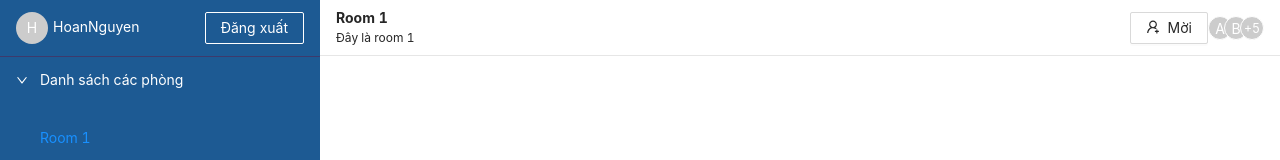
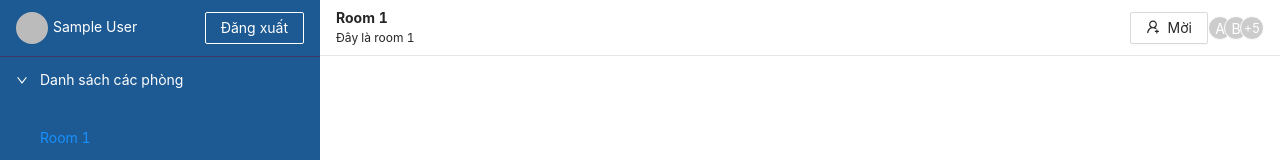
Before and after one commit to mro0okk/chat_app, a React (Create React App) app: page / in a window 1280 px wide. Shown: the top 160 px of the page. Built offline with nearby package versions, Linux system fonts and the light colour scheme; no server answers; sample sign-in values are in the browser's storage.

Commit message:
user avatar

```diff
--- a/src/component/ChatRoom/UserInfo.js
+++ b/src/component/ChatRoom/UserInfo.js
@@ -1,6 +1,8 @@
 import { Avatar, Button } from "antd"
 import Text from "antd/lib/typography/Text"
+import { useContext } from "react"
 import styled from "styled-components"
+import { AuthContext } from "../../Context/AuthProvider"
 import { auth } from "../../firebase/config"
 const WrapperStyled = styled.div`
 display:flex;
@@ -11,13 +13,16 @@ border-bottom: 1px solid rgba(83,38,83,0.6);
   color:white;
   margin-left: 5px;
 `
-
 function UserInfo() {
+  const { user } = useContext(AuthContext)
+  console.log(user)
   return (
     <WrapperStyled>
       <div>
-        <Avatar>H</Avatar>
-        <Text>HoanNguyen</Text>
+        <Avatar src={user.photoURL}>
+          {user.photoURL ? "" : user.displayName?.charAt(0)?.toUpperCase()}
+        </Avatar>
+        <Text>{user.displayName}</Text>
       </div>
       <div>
         <Button
```
